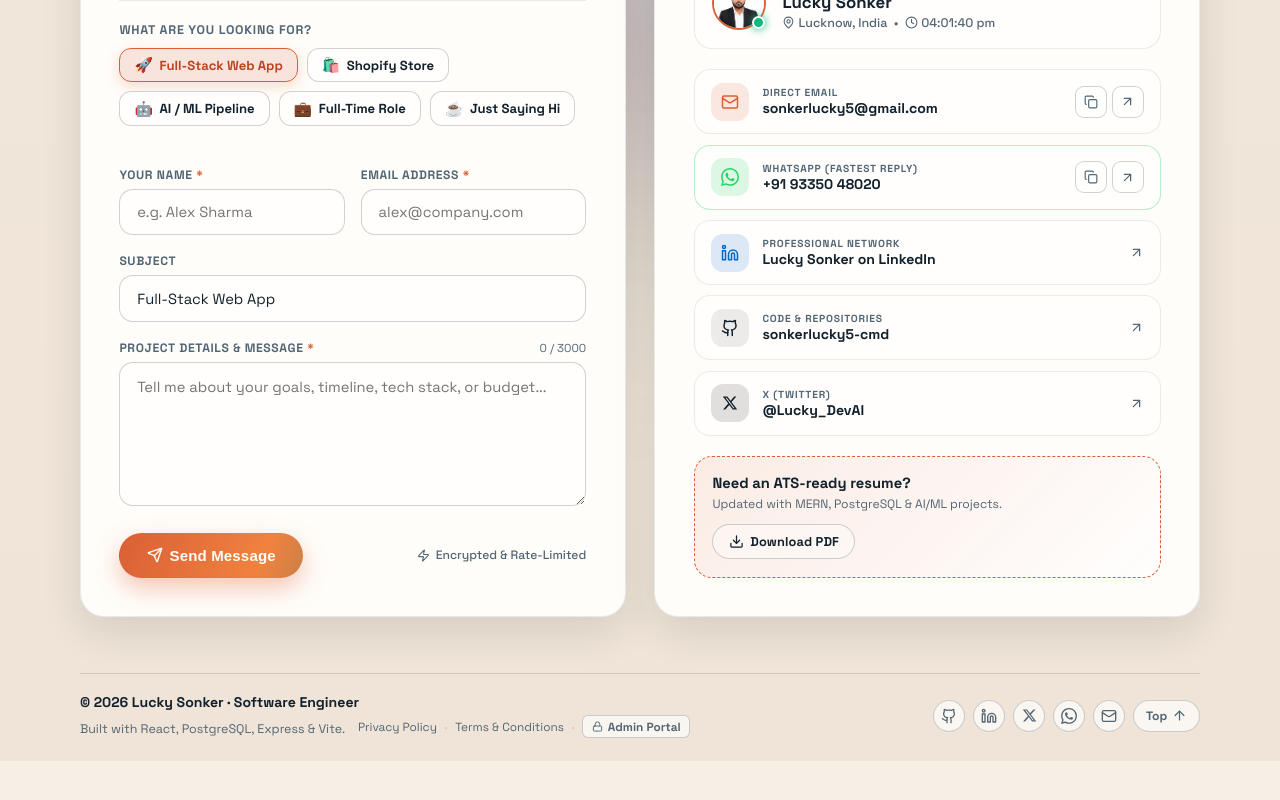
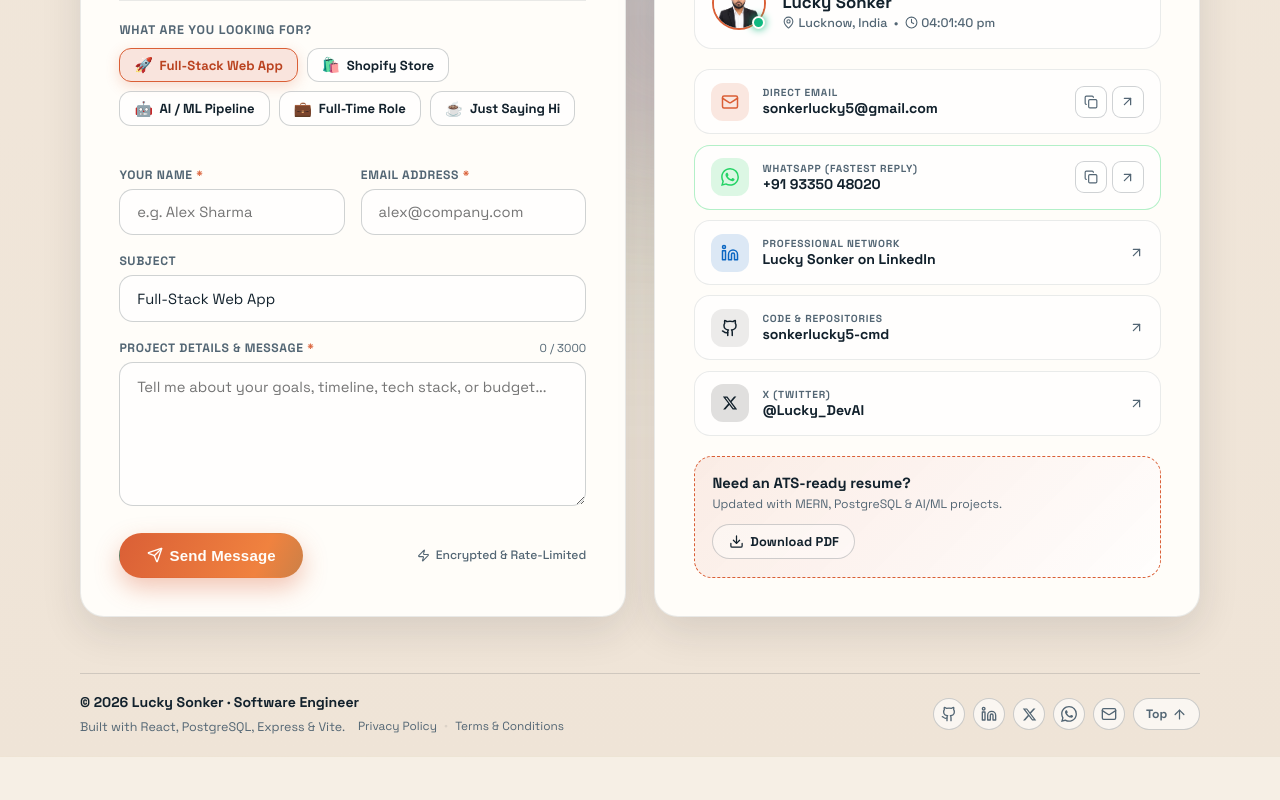
Before and after one commit to sonkerlucky5-cmd/lucky-portfolio, a React (Vite) app in the folder frontend/: page / in a window 1280 px wide. Shown: the part 6907-7707 px from the top of the page. Built offline with nearby package versions, Linux system fonts and the light colour scheme; no server answers.

Commit message:
My portfolio

```diff
--- a/frontend/src/App.jsx
+++ b/frontend/src/App.jsx
@@ -622,7 +622,6 @@ const App = () => {
             twitterUrl={twitterUrl}
             whatsappUrl={whatsappUrl}
             mailtoUrl={mailtoUrl}
-            onOpenAdmin={() => setIsAdminOpen(true)}
             onOpenLegal={(tab) => setLegalModal({ isOpen: true, tab })}
           />
 
--- a/frontend/src/components/Footer.jsx
+++ b/frontend/src/components/Footer.jsx
@@ -1,4 +1,4 @@
-import { ArrowUp, Github, Linkedin, Lock, Mail } from "lucide-react";
+import { ArrowUp, Github, Linkedin, Mail } from "lucide-react";
 import { WhatsAppIcon, XIcon } from "./BrandIcons";
 
 const Footer = ({
@@ -7,7 +7,6 @@ const Footer = ({
   twitterUrl,
   whatsappUrl,
   mailtoUrl,
-  onOpenAdmin,
   onOpenLegal,
 }) => {
   const year = new Date().getFullYear();
@@ -38,19 +37,7 @@ const Footer = ({
                 >
                   Terms &amp; Conditions
                 </button>
-                <span className="dot-sep">•</span>
               </>
-            )}
-            {onOpenAdmin && (
-              <button
-                type="button"
-                onClick={onOpenAdmin}
-                className="footer-admin-link"
-                title="Open PostgreSQL Admin Portal (Shortcut: Ctrl + Shift + A)"
-              >
-                <Lock size={11} />
-                <span>Admin Portal</span>
-              </button>
             )}
           </div>
         </div>
```
